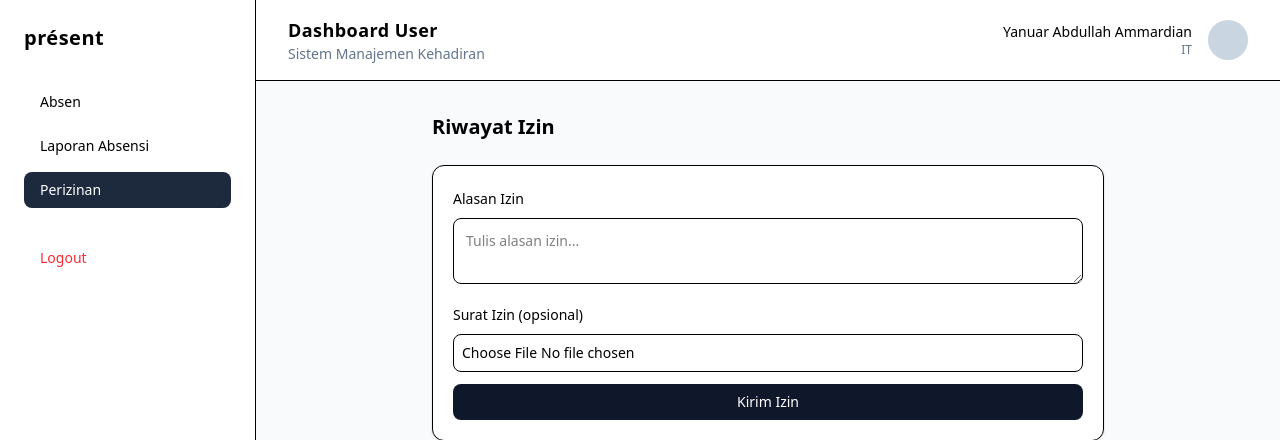
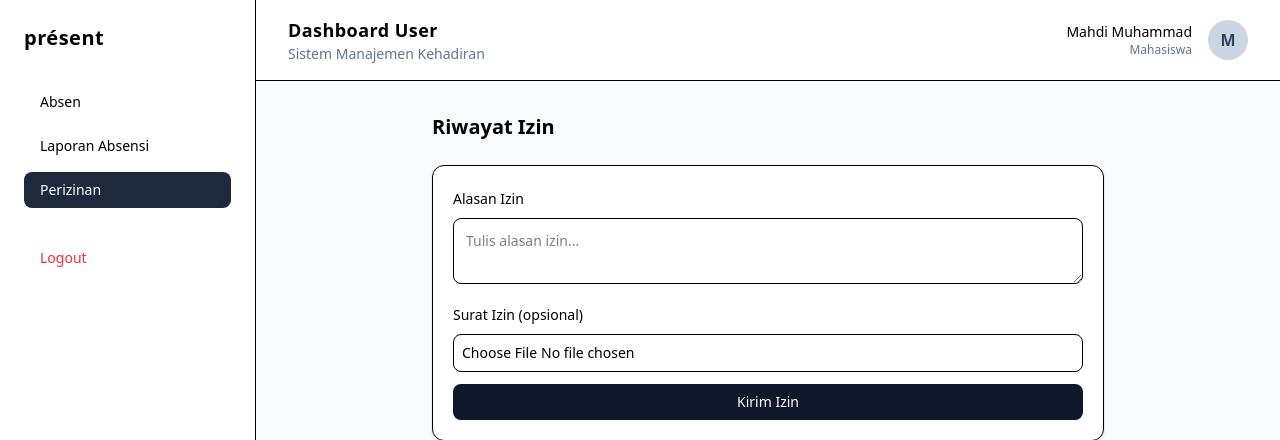
Before and after one commit to mahdimazan6-stack/aplikasi-mobile-absensi-mahasiswa-menggunakan-QR, a Laravel app: page /user/izin in a window 1280 px wide. Shown: the top 440 px of the page. Run offline with Laravel 12, Linux system fonts and the light colour scheme; a user stored in the database is signed in; data comes from the database, SQL or seed files in the repository; tables that the repository leaves empty hold one stand-in row (values such as "Sample post"); style sheets or scripts are compiled from the project's sources.

Commit message:
Update navbar.blade.php

```diff
--- a/backend/resources/views/components/user/navbar.blade.php
+++ b/backend/resources/views/components/user/navbar.blade.php
@@ -11,11 +11,13 @@
 
     <div class="flex items-center gap-4">
         <div class="text-right">
-            <p class="text-sm font-medium">Yanuar Abdullah Ammardian</p>
-            <p class="text-xs text-slate-500">IT</p>
+            <p class="text-sm font-medium">{{ auth()->user()->name }}</p>
+            <p class="text-xs text-slate-500">{{ ucfirst(auth()->user()->role) }}</p>
         </div>
 
-        <div class="w-10 h-10 rounded-full bg-slate-300"></div>
+        <div class="flex h-10 w-10 items-center justify-center rounded-full bg-slate-300 font-semibold text-slate-700">
+            {{ strtoupper(substr(auth()->user()->name, 0, 1)) }}
+        </div>
     </div>
 
 </nav>
```
